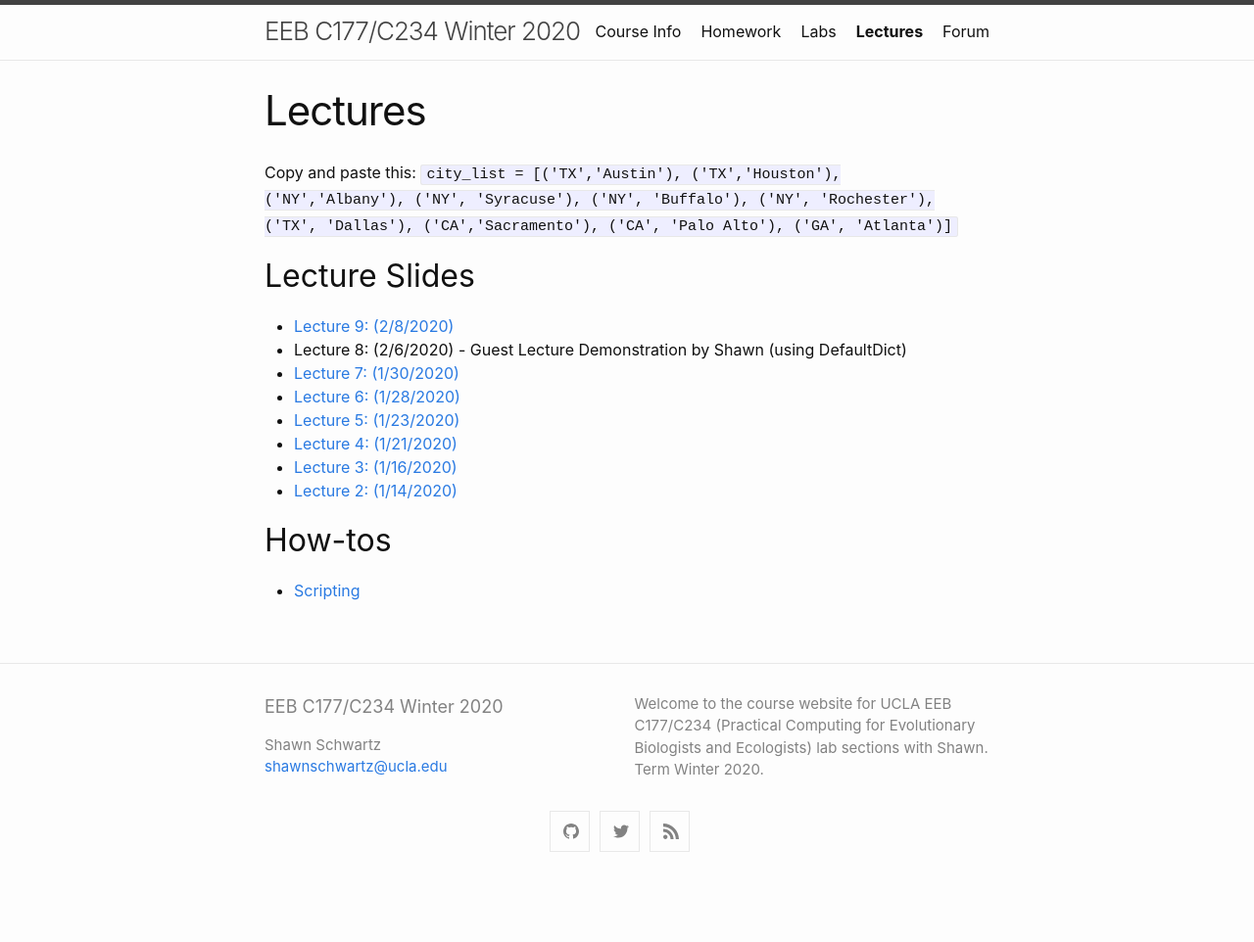
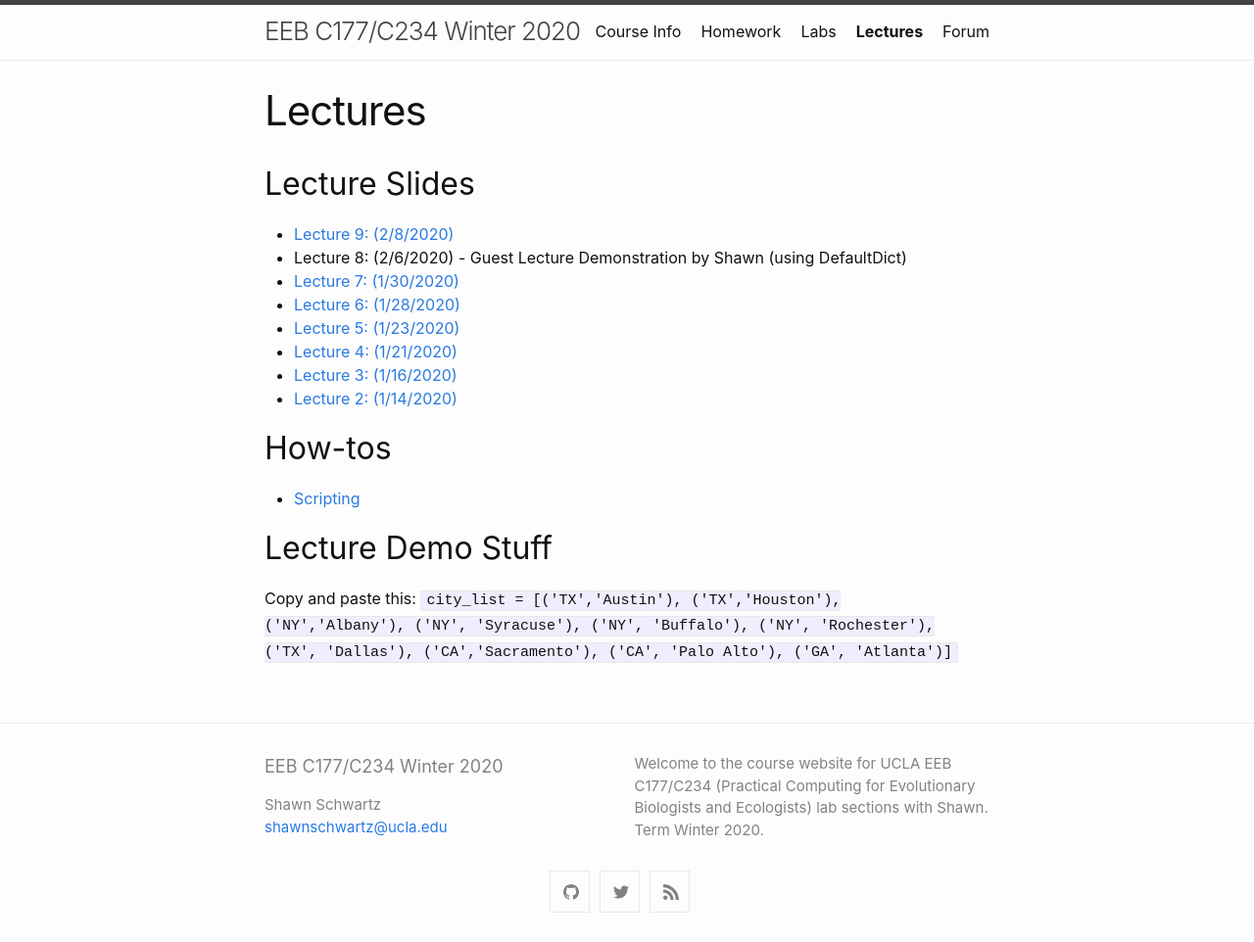
Before and after one commit to shawntschwartz/eeb-c177-w20, a Jekyll site: the page built from lectures.md, in a window 1280 px wide. Shown: the whole page at 98% size. Built offline with Jekyll 4.4.1, drawn with Linux system fonts in a browser that asks for light colours; before the commit the page ends 900 px from its top, so only the background shows below that; part of the change alters nothing that is shown.

Commit message:
update lecture demo stuff on lectures

```diff
--- a/lectures.md
+++ b/lectures.md
@@ -2,7 +2,6 @@
 layout: page
 title: Lectures
 ---
-Copy and paste this: `city_list = [('TX','Austin'), ('TX','Houston'), ('NY','Albany'), ('NY', 'Syracuse'), ('NY', 'Buffalo'), ('NY', 'Rochester'), ('TX', 'Dallas'), ('CA','Sacramento'), ('CA', 'Palo Alto'), ('GA', 'Atlanta')]`
 
 ## Lecture Slides
  - [Lecture 9: (2/8/2020)]({{ site.url }}assets/lecture-pdfs/lecture-9_2-8-2020.pdf)
@@ -16,3 +15,6 @@ Copy and paste this: `city_list = [('TX','Austin'), ('TX','Houston'), ('NY','Alb
 
 ## How-tos
  - [Scripting]({{ site.url }}assets/how-tos/scripting.pdf)
+
+## Lecture Demo Stuff
+Copy and paste this: `city_list = [('TX','Austin'), ('TX','Houston'), ('NY','Albany'), ('NY', 'Syracuse'), ('NY', 'Buffalo'), ('NY', 'Rochester'), ('TX', 'Dallas'), ('CA','Sacramento'), ('CA', 'Palo Alto'), ('GA', 'Atlanta')]`
```
